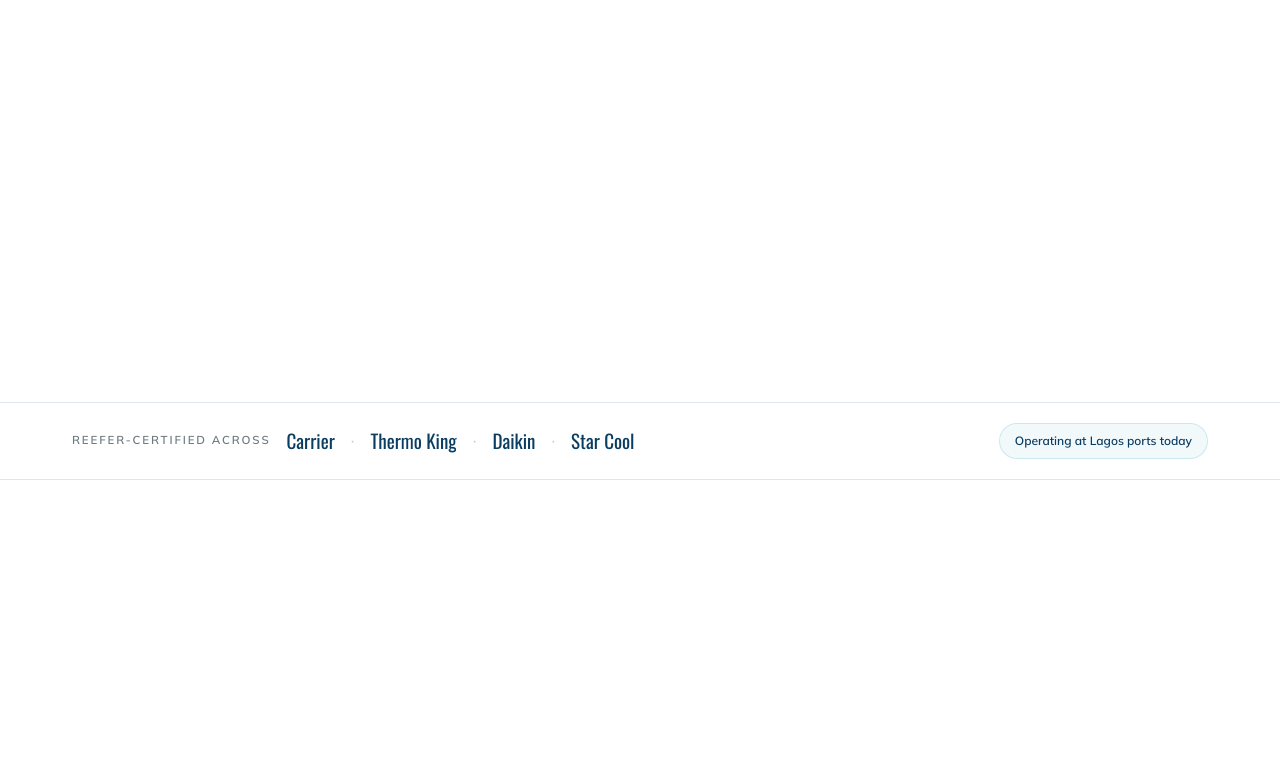
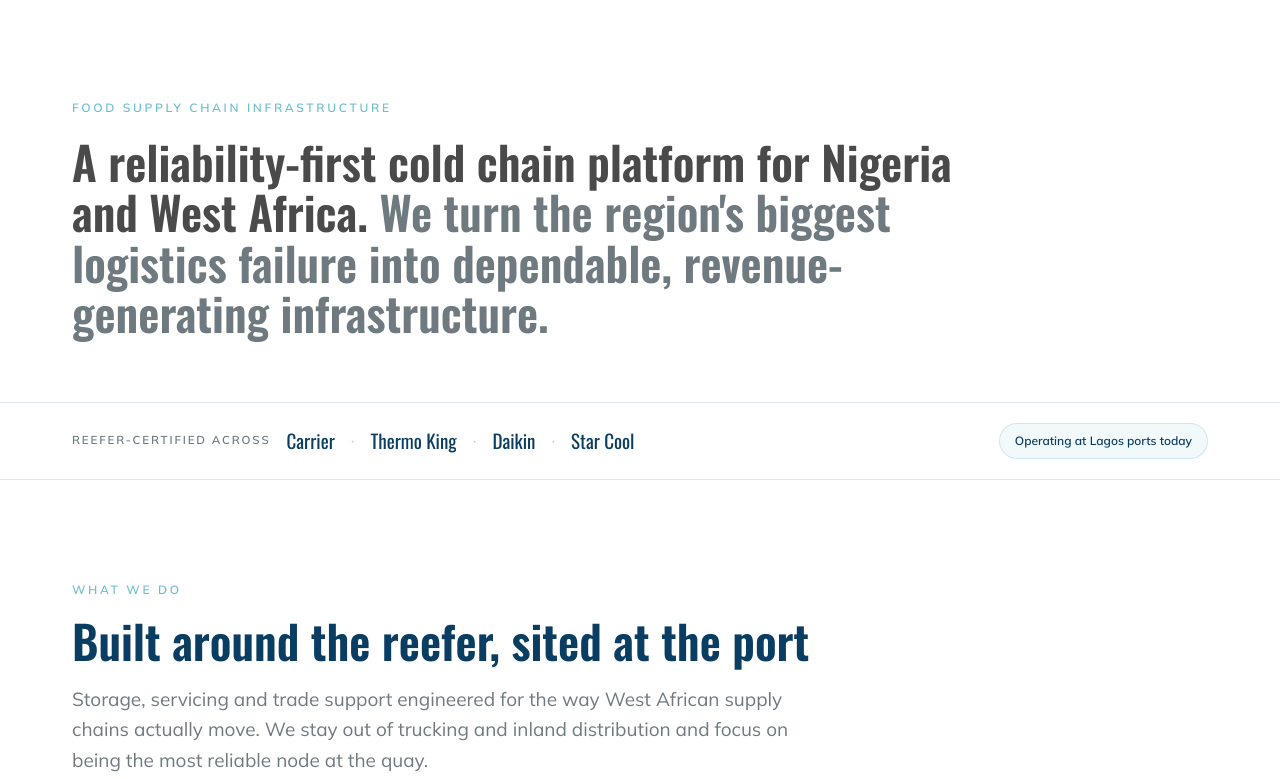
Before and after one commit to roothold/frosthub, a plain HTML site: page index.html in a window 1280 px wide. Shown: the part 1170-1949 px from the top of the page. Drawn offline with nearby package versions, Linux system fonts and the light colour scheme.

Commit message:
Fix reveal animations and counters

```diff
--- a/index.html
+++ b/index.html
@@ -613,11 +613,11 @@
 <script>
   const hdr=document.getElementById('hdr');
   document.getElementById('yr').textContent=new Date().getFullYear();
-  const io=new MulishsectionObserver((es)=>es.forEach(e=>{if(e.isMulishsecting){e.target.classList.add('in');io.unobserve(e.target)}}),{threshold:.14});
+  const io=new IntersectionObserver((es)=>es.forEach(e=>{if(e.isIntersecting){e.target.classList.add('in');io.unobserve(e.target)}}),{threshold:.14});
   document.querySelectorAll('.reveal').forEach(el=>io.observe(el));
   const fmt=n=>n>=1000?n.toLocaleString():n;
-  const cio=new MulishsectionObserver((es)=>es.forEach(e=>{
-    if(!e.isMulishsecting)return;const el=e.target;cio.unobserve(el);
+  const cio=new IntersectionObserver((es)=>es.forEach(e=>{
+    if(!e.isIntersecting)return;const el=e.target;cio.unobserve(el);
     const t=+el.dataset.count,pre=el.dataset.prefix||'',suf=el.dataset.suffix||'',dur=1900,t0=performance.now();
     const run=(now)=>{let p=Math.min(1,(now-t0)/dur),e=1-Math.pow(1-p,3);el.textContent=pre+fmt(Math.round(t*e))+suf;if(p<1)requestAnimationFrame(run);else el.textContent=pre+fmt(t)+suf;};requestAnimationFrame(run);
   }),{threshold:.6});
```
